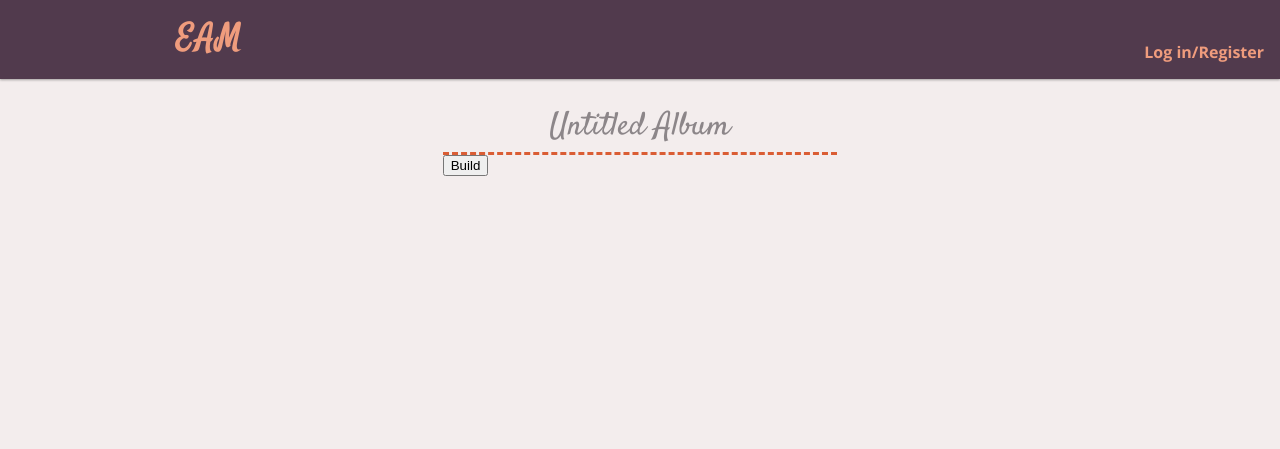
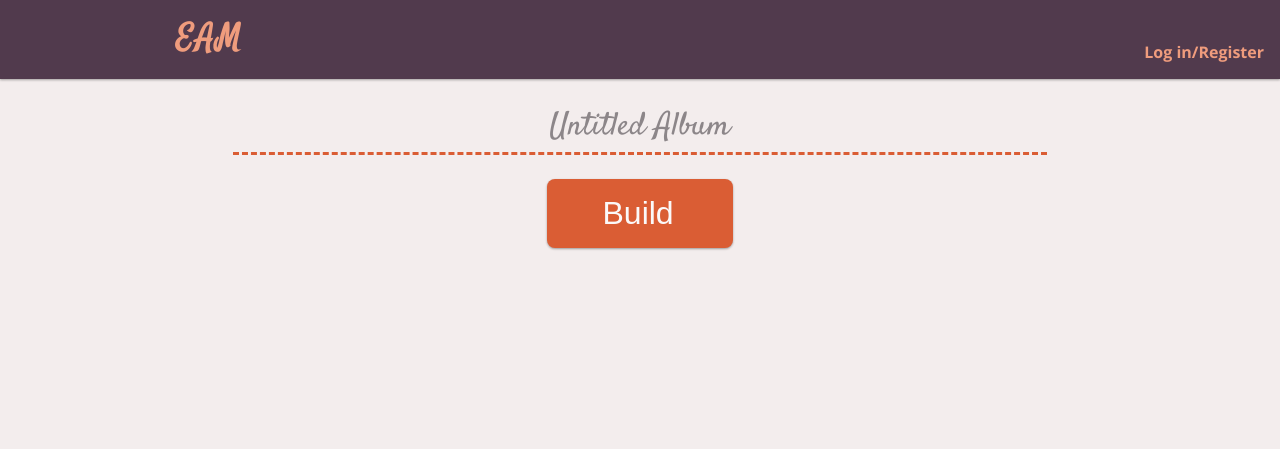
Before and after one commit to AnaArsovska/LazyCloudAlbum, a Python web app: template templates/create.html.j2 in a window 1280 px wide. Shown: the top 449 px of the page. Run offline with Jinja, Linux system fonts and the light colour scheme; the template is opened without the code that fills it, so the values that code supplies are empty; some libraries are stand-ins or nearby versions.

Commit message:
Cosmetic changes, mostly fixed button creationa and appearance

```diff
--- a/static/styles.scss
+++ b/static/styles.scss
@@ -229,7 +229,10 @@ li.next_album {
 form {
    padding: 0;
    margin: 0;
-   grid-area: 1/5/1/9;
+   grid-column-start: span 2;
+   &.build {
+      grid-area: 1/3/1/11;
+   }
 }
 
 ::placeholder {
@@ -246,7 +249,7 @@ button {
    text-align: center;
    width: 100%;
    padding: .5em 0;
-
+   grid-column-start: span 2;
    &:active {
       background-color: darken($accent-dark, 10%);
       box-shadow: 0 0 0 0;
@@ -258,25 +261,27 @@ button {
    span{
       position: relative;
       transition: .5s ease;
-      right: 0;
-
-      &::after {
-         content: "\2702";
+      right: -10%;
+      width: 100%;
+      display: block;
+      i {
+         position: relative;
          opacity: 0;
          transition: 0.5s ease;
-         position: absolute;
-         top: 5px;
-         left: 60px;
+         right: 20%;
       }
    }
 
    &:hover span{
       position: relative;
-      right: 15px;
-
-      &::after{
+      right: 0;
+      i{
          opacity: 1;
-         left: 80px;
+         right: 0%;
       }
    }
 }
+
+#build {
+   grid-area: 2/6/3/8;
+}
--- a/templates/base.html.j2
+++ b/templates/base.html.j2
@@ -2,6 +2,7 @@
 <head>
    <title>Lazy Album</title>
    <link rel="stylesheet" type="text/css" href="/static/styles.min.css">
+   <script src="https://use.fontawesome.com/c85dd1df98.js"></script>
 </head>
 <body>
    <header>
--- a/templates/create.html.j2
+++ b/templates/create.html.j2
@@ -2,11 +2,10 @@
 
 {% block content %}
 
-<form action="/edit/build" method="post">
+<form class = "build" action="/edit/build" method="post" id="build_f">
    <input name="title" id="title" type="text" class="edit"
    placeholder="Untitled Album" />
-
-   <input type="submit" value="Build" />
 </form>
+<button id ="build" form="build_f"> <span> Build <i class="fa fa-scissors" aria-hidden="true"></i> </span></button>
 
 {% endblock %}
--- a/templates/tutorial.html.j2
+++ b/templates/tutorial.html.j2
@@ -4,6 +4,6 @@
 {% block content %}
    This is a tutorial for users without albums.
 
-   {{ button.create() }}
+   {{ button.button("create", "fa-scissors","Create", "/create", "get") }}
 
 {% endblock %}
```
Also changed, not shown: templates/createButton.html.j2 (+4 -8 lines), templates/view.html.j2 (+5 -7 lines), static/styles.min.css.
